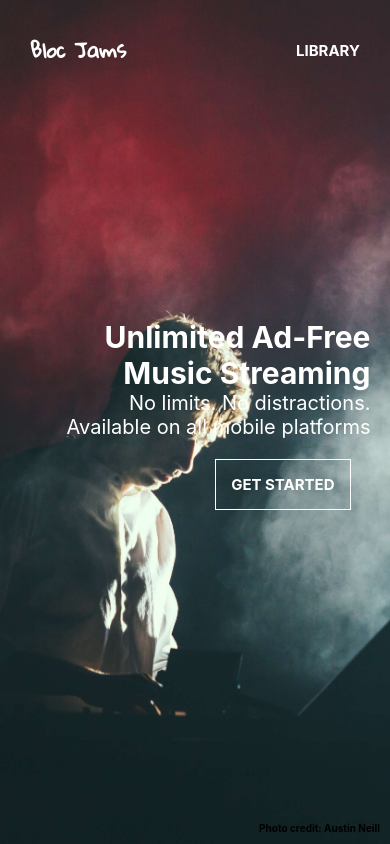
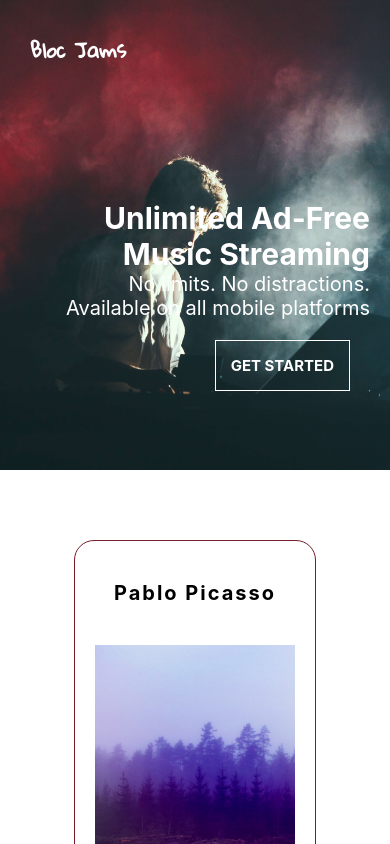
Before and after one commit to grace-ko/bloc-jams-react, a React (Create React App) app: page / in a window 390 px wide. Shown: the top 844 px of the page. Built offline with nearby package versions, Linux system fonts and the light colour scheme.

Commit message:
moved library position

```diff
--- a/src/Album.css
+++ b/src/Album.css
@@ -1,16 +1,3 @@
-.album-page {
-  background: url(/assets/images/smoke.jpeg) no-repeat center center fixed;
-  -webkit-background-size: cover;
-  -moz-background-size: cover;
-  -o-background-size: cover;
-  background-size: cover;
-  min-width: 100vw;
-  position: absolute;
-  min-height: 100vh;
-  top: 0;
-  left: 0;
-  overflow: auto;
-}
 
 .album-container {
   width: 50%;
@@ -20,8 +7,8 @@
   transform: translate(-50%, -50%);
   padding: 20px;
   border-radius: 20px;
-  background: rgba(255, 255, 255, 0.4);
   overflow: auto;
+  border: 1px solid black;
 }
 .cover-image, .album-details {
   display: inline-block;
@@ -52,7 +39,14 @@ h1 {
   border-radius: 2px;
   text-decoration: none;
 }
+.top {
+  position: absolute;
+  top: 0;
+  width: 100%;
+  height: 100px;
+  background-color: #781e29;
 
+}
 @media (max-width: 1040px) {
   img {
     width: 200px;
@@ -77,6 +71,7 @@ h1 {
 }
 @media (max-width: 500px) {
   .album-container {
+    margin-top: 150px;
     width: 80%;
   }
 }
--- a/src/App.js
+++ b/src/App.js
@@ -13,13 +13,18 @@ class App extends Component {
           <nav>
             <a href="https://github.com/grace-ko" target="_blank" className="link hide">ABOUT</a>
             <Link to='/' className="link hide">HOME</Link>
-            <Link to='/library' className="link">LIBRARY</Link>
           </nav>
           <Link to="/"><h1 className="logo">Bloc Jams</h1></Link>
         </header>
         <main>
-          <Route exact path="/" component={Home} />
-          <Route path="/library" component={Library} />
+          <Route exact path="/" render={props =>
+            <div>
+              <div className="home-container">
+                <Home />
+              </div>
+                <Library />
+            </div>
+          } />
           <Route path="/album/:slug" component={Album} />
         </main>
       </div>
--- a/src/Home.css
+++ b/src/Home.css
@@ -1,30 +1,19 @@
-
-html {
-  background: url(/assets/images/background-1.jpg) no-repeat center center fixed;
+.home-container {
+  background: url(/assets/images/background-1.jpg) no-repeat center bottom fixed;
   -webkit-background-size: cover;
   -moz-background-size: cover;
   -o-background-size: cover;
-  background-size: cover;
+  margin-top: -50px;
+  height: 900px;
 }
 .logo {
   font-family: 'Gloria Hallelujah', cursive;
 }
-
-.photo-credit {
-  color: #000;
-  position: fixed;
-  bottom: 0;
-  right: 10px;
-  font-size: 10px;
+.landing {
+  position: absolute;
+  right: 100px;
+  top: 400px;
 }
-
-.landing {
-  position: fixed;
-  width: 30%;
-  right: 5%;
-  top: 40%;
-}
-
 .point {
   color: white;
   text-align: left;
@@ -82,15 +71,22 @@ a {
     margin-top: 20px;
   }
 }
-@media (max-width: 500px) {
+@media (max-width: 800px) {
   .landing {
     position: absolute;
-    top: 50%;
-    transform: translateY(-50%);
-    width: 100%;
+    right: 20px;
+  }
+}
+@media (max-width: 500px) {
+  .home-container {
+    background: url(/assets/images/background-1.jpg) no-repeat center center;
+    -webkit-background-size: cover;
+    -moz-background-size: cover;
+    -o-background-size: cover;
+    height: 500px;
+  }
+  .landing {
+    top: 200px;
     text-align: right;
   }
-  nav {
-    right: 10px;
-  }
 }
--- a/src/Library.css
+++ b/src/Library.css
@@ -1,48 +1,28 @@
-.library {
-  background: url(/assets/images/smoke.jpeg) no-repeat center center fixed;
-  -webkit-background-size: cover;
-  -moz-background-size: cover;
-  -o-background-size: cover;
-  background-size: cover;
-  min-width: 100vw;
-  position: absolute;
-  min-height: 100vh;
-  top: 0;
-  overflow: auto;
-}
 
 img {
   width: 300px;
   margin-top: 20px;
 }
-
 .artist {
   font-size: 20px;
   font-weight: bold;
   letter-spacing: 2px;
 }
 
-.album-list {
-  position: absolute;
-  top: 50%;
-  left: 50%;
-  transform: translate(-50%, -50%);
-  width: 100%;
-}
-
 .container {
   display: inline-block;
-  margin: 20px;
-  margin-top: 200px;
+  margin: 50px 20px;
   padding: 20px;
   border-radius: 20px;
-  background: rgba(255, 255, 255, 0.4);
+  border: solid 1px #781e29;
   overflow-x: auto;
 }
-
+.current-albums {
+  font-size: 50px;
+}
 .listen {
   color: white;
-  background-color: #c7096f;
+  background-color: #781e29;
   width: 40%;
   padding: 15px 40px;
   margin: auto;
@@ -59,6 +39,6 @@ img {
 
 @media (max-width: 567px) {
   .album-list {
-    margin-top: 300px;
+    margin-top: 50px;
   }
 }
--- a/src/components/Album.js
+++ b/src/components/Album.js
@@ -121,6 +121,7 @@ class Album extends Component {
   render() {
     return(
       <section className="album-page">
+        <div className="top"></div>
         <section className="album-container">
           <section id="album-info">
             <div className="cover-image">
--- a/src/components/Home.js
+++ b/src/components/Home.js
@@ -8,10 +8,8 @@ const Landing = () => (
         <h2 className="point-title">Music Streaming</h2>
         <p className="point-description">No limits. No distractions.</p>
         <p className="point-description">Available on all mobile platforms</p>
-        <a href="/library"><p className="start-button">GET STARTED</p></a>
+        <a href="#library"><p className="start-button">GET STARTED</p></a>
       </div>
-      <a href="https://unsplash.com/@arstyy?utm_medium=referral&utm_campaign=photographer-credit&utm_content=creditBadge" target="_blank"><p className="photo-credit">Photo credit: Austin Neill</p></a>
     </section>
-
 );
 export default Landing;
--- a/src/components/Library.js
+++ b/src/components/Library.js
@@ -12,7 +12,7 @@ class Library extends Component {
   }
   render() {
     return (
-      <section className='library'>
+      <section id='library'>
           <div className="album-list">
               {
                 this.state.albums.map((album, index) =>
```
Lines whose indentation alone changed are shown as unchanged.
